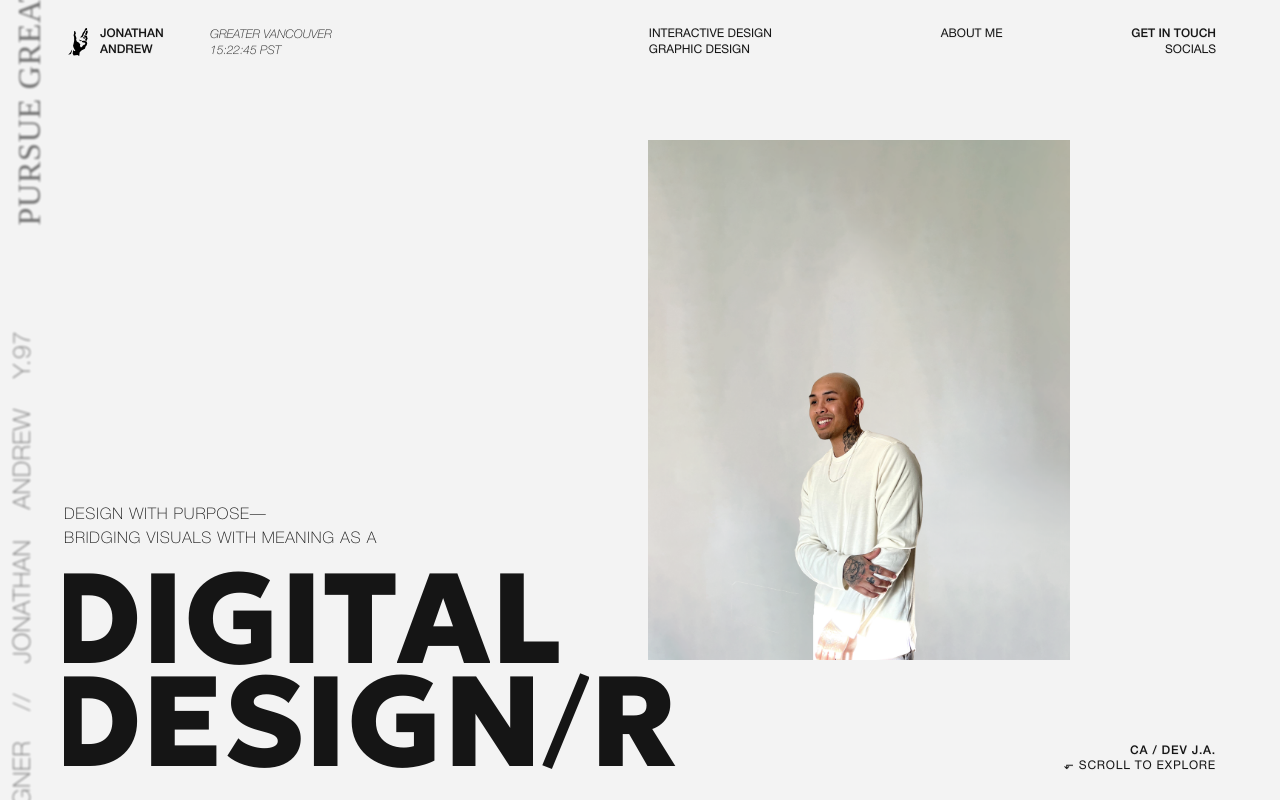
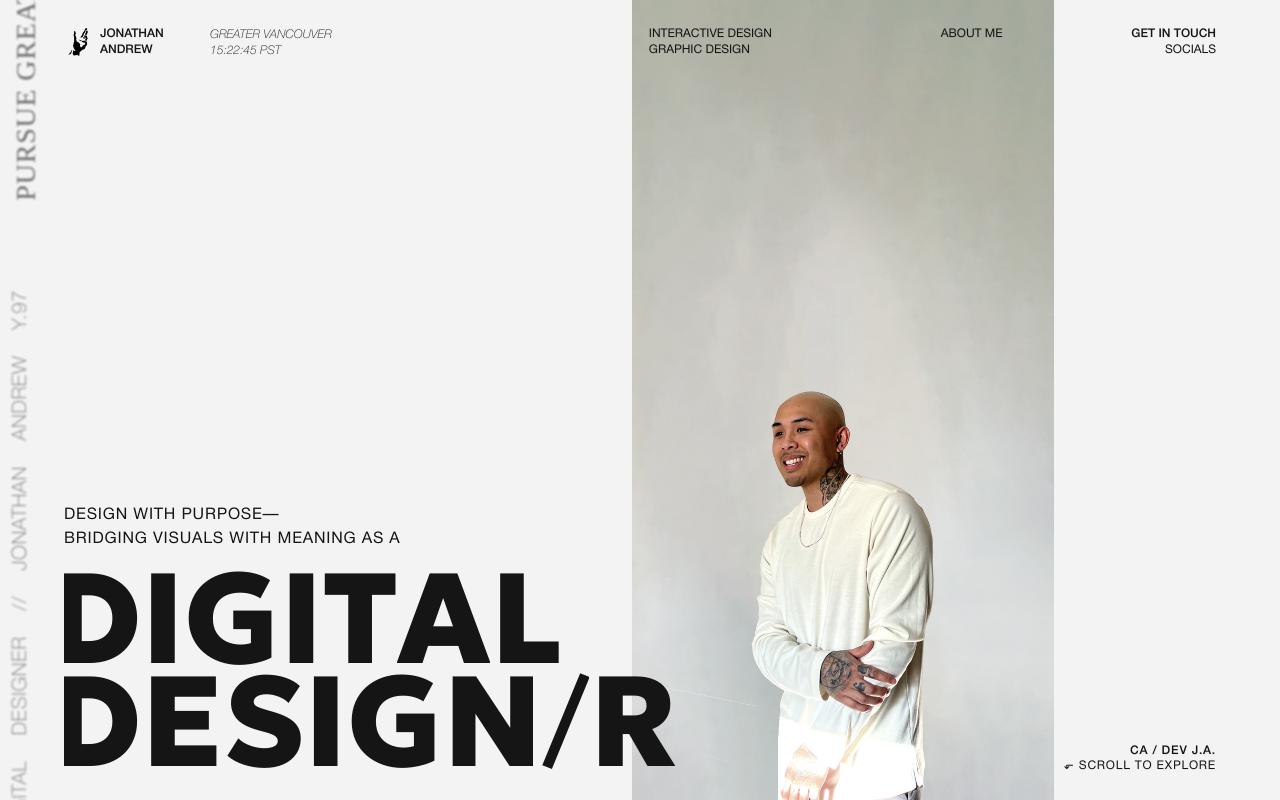
Before and after one commit to jasantiaguel/my-portfolio, a Next.js app: page / in a window 1280 px wide. Built offline with nearby package versions, Linux system fonts and the light colour scheme; a web font is replaced by a local one.

Commit message:
commit fixing

```diff
--- a/src/components/Header.module.css
+++ b/src/components/Header.module.css
@@ -7,7 +7,7 @@
   width: 100%;
   top: 0;
   padding: 1.75rem 4rem;
-  z-index: 1000;
+  z-index: 1001;
 }
 
 .navText {
--- a/src/components/HeroSection.module.css
+++ b/src/components/HeroSection.module.css
@@ -50,7 +50,7 @@
   font-size: 2rem;
   /* 1470 x 956 */
   /* font-size: 1.5rem; */
-  font-weight: 200;
+  font-weight: 400;
   /* opacity: 0.8; */
   letter-spacing: 0.05rem;
 }
@@ -61,7 +61,7 @@
   height: 100vh;
   padding: 0 4rem;
   top: 0;
-  left: 0;
+  left: -1rem;
 }
 
 /* .imageContainer {
--- a/src/components/ImageShowcase.module.css
+++ b/src/components/ImageShowcase.module.css
@@ -1,6 +1,6 @@
 .image {
-  height: 65vh;
+  height: 100vh;
   width: 100%;
   object-fit: cover;
-  object-position: 0 100%;
+  object-position: center 100%;
 }
--- a/src/components/SlidingText.module.css
+++ b/src/components/SlidingText.module.css
@@ -11,7 +11,7 @@
 }
 
 .slider p {
-  font-size: 1.5rem;
+  font-size: 1.25rem;
   font-weight: 200;
   letter-spacing: 0.05rem;
   margin: 0;
@@ -30,5 +30,5 @@
   position: relative;
   left: -0.3rem;
   font-family: "Libre Barcode 39 Text";
-  font-size: 2rem;
+  font-size: 1.75rem;
 }
```
